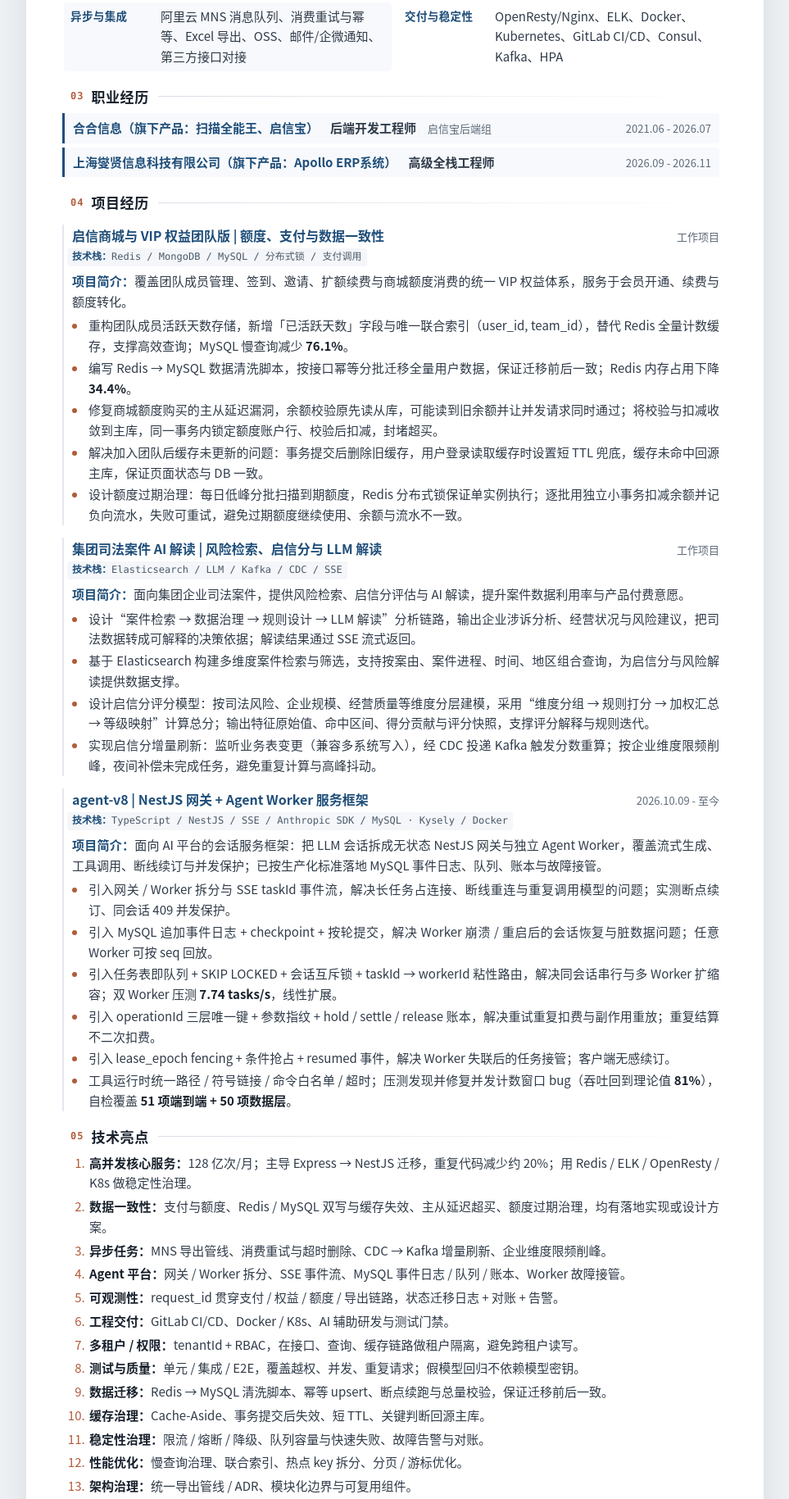
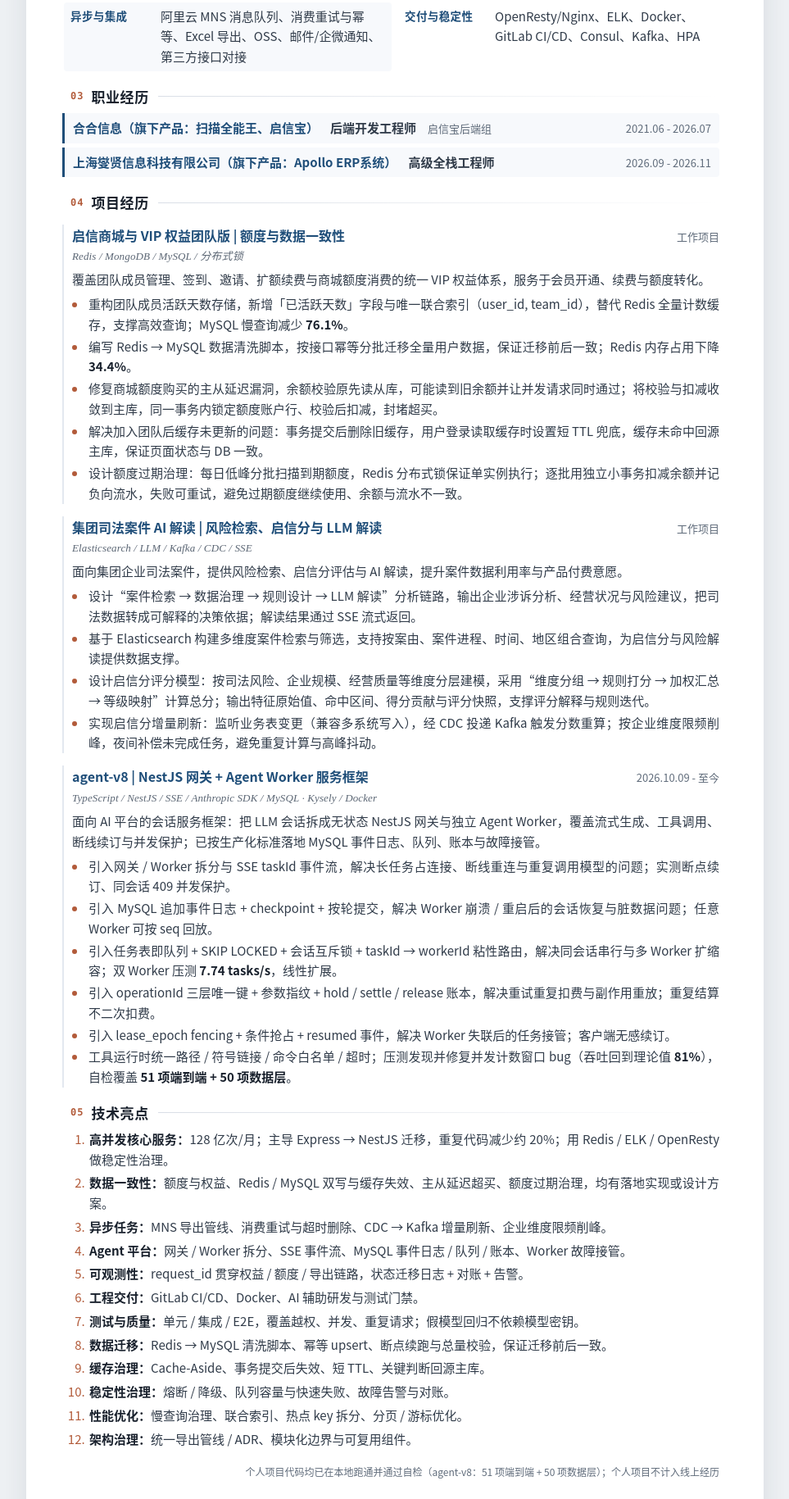
Before and after one commit to YWJL/About, a plain HTML site: page index.html in a window 1280 px wide. Shown: the part 636-2465 px from the top of the page at 82% size, without its empty margins (158-1121 px from the left). Drawn offline with Linux system fonts and the light colour scheme.

Commit message:
简历：移除支付/RBAC/K8s/鉴权限流，技术栈与简介改为斜体衬线样式

```diff
--- a/index.html
+++ b/index.html
@@ -49,7 +49,7 @@
         </div>
         <div class="skill-row">
           <dt>Node.js 后端</dt>
-          <dd>Node.js、TypeScript、NestJS、Express、REST、gRPC、DTO/Zod/class-validator、鉴权限流、统一异常与响应封装、SSE</dd>
+          <dd>Node.js、TypeScript、NestJS、Express、REST、gRPC、DTO/Zod/class-validator、统一异常与响应封装、SSE</dd>
         </div>
         <div class="skill-row">
           <dt>任务与事件流</dt>
@@ -65,7 +65,7 @@
         </div>
         <div class="skill-row">
           <dt>交付与稳定性</dt>
-          <dd>OpenResty/Nginx、ELK、Docker、Kubernetes、GitLab CI/CD、Consul、Kafka、HPA</dd>
+          <dd>OpenResty/Nginx、ELK、Docker、GitLab CI/CD、Consul、Kafka、HPA</dd>
         </div>
       </dl>
     </section>
@@ -91,11 +91,11 @@
 
       <article class="project">
         <div class="entry-head">
-          <h3 class="entry-title">启信商城与 VIP 权益团队版 | 额度、支付与数据一致性</h3>
+          <h3 class="entry-title">启信商城与 VIP 权益团队版 | 额度与数据一致性</h3>
           <span class="entry-date">工作项目</span>
         </div>
-        <p class="proj-line"><strong>技术栈：</strong>Redis / MongoDB / MySQL / 分布式锁 / 支付调用</p>
-        <p class="proj-line"><strong>项目简介：</strong>覆盖团队成员管理、签到、邀请、扩额续费与商城额度消费的统一 VIP 权益体系，服务于会员开通、续费与额度转化。</p>
+        <p class="proj-line">Redis / MongoDB / MySQL / 分布式锁</p>
+        <p class="proj-line">覆盖团队成员管理、签到、邀请、扩额续费与商城额度消费的统一 VIP 权益体系，服务于会员开通、续费与额度转化。</p>
         <ul class="bullets compact">
           <li>重构团队成员活跃天数存储，新增「已活跃天数」字段与唯一联合索引（user_id, team_id），替代 Redis 全量计数缓存，支撑高效查询；MySQL 慢查询减少 <strong>76.1%</strong>。</li>
           <li>编写 Redis → MySQL 数据清洗脚本，按接口幂等分批迁移全量用户数据，保证迁移前后一致；Redis 内存占用下降 <strong>34.4%</strong>。</li>
@@ -112,8 +112,8 @@
           <h3 class="entry-title">集团司法案件 AI 解读 | 风险检索、启信分与 LLM 解读</h3>
           <span class="entry-date">工作项目</span>
         </div>
-        <p class="proj-line"><strong>技术栈：</strong>Elasticsearch / LLM / Kafka / CDC / SSE</p>
-        <p class="proj-line"><strong>项目简介：</strong>面向集团企业司法案件，提供风险检索、启信分评估与 AI 解读，提升案件数据利用率与产品付费意愿。</p>
+        <p class="proj-line">Elasticsearch / LLM / Kafka / CDC / SSE</p>
+        <p class="proj-line">面向集团企业司法案件，提供风险检索、启信分评估与 AI 解读，提升案件数据利用率与产品付费意愿。</p>
         <ul class="bullets compact">
           <li>设计“案件检索 → 数据治理 → 规则设计 → LLM 解读”分析链路，输出企业涉诉分析、经营状况与风险建议，把司法数据转成可解释的决策依据；解读结果通过 SSE 流式返回。</li>
           <li>基于 Elasticsearch 构建多维度案件检索与筛选，支持按案由、案件进程、时间、地区组合查询，为启信分与风险解读提供数据支撑。</li>
@@ -127,8 +127,8 @@
           <h3 class="entry-title">agent-v8 | NestJS 网关 + Agent Worker 服务框架</h3>
           <span class="entry-date">2026.10.09 - 至今</span>
         </div>
-        <p class="proj-line"><strong>技术栈：</strong>TypeScript / NestJS / SSE / Anthropic SDK / MySQL · Kysely / Docker</p>
-        <p class="proj-line"><strong>项目简介：</strong>面向 AI 平台的会话服务框架：把 LLM 会话拆成无状态 NestJS 网关与独立 Agent Worker，覆盖流式生成、工具调用、断线续订与并发保护；已按生产化标准落地 MySQL 事件日志、队列、账本与故障接管。</p>
+        <p class="proj-line">TypeScript / NestJS / SSE / Anthropic SDK / MySQL · Kysely / Docker</p>
+        <p class="proj-line">面向 AI 平台的会话服务框架：把 LLM 会话拆成无状态 NestJS 网关与独立 Agent Worker，覆盖流式生成、工具调用、断线续订与并发保护；已按生产化标准落地 MySQL 事件日志、队列、账本与故障接管。</p>
         <ul class="bullets compact">
           <li>引入网关 / Worker 拆分与 SSE taskId 事件流，解决长任务占连接、断线重连与重复调用模型的问题；实测断点续订、同会话 409 并发保护。</li>
           <li>引入 MySQL 追加事件日志 + checkpoint + 按轮提交，解决 Worker 崩溃 / 重启后的会话恢复与脏数据问题；任意 Worker 可按 seq 回放。</li>
@@ -143,17 +143,16 @@
     <section class="section">
       <h2>技术亮点</h2>
       <ol class="bullets">
-        <li><strong>高并发核心服务：</strong>128 亿次/月；主导 Express → NestJS 迁移，重复代码减少约 20%；用 Redis / ELK / OpenResty / K8s 做稳定性治理。</li>
-        <li><strong>数据一致性：</strong>支付与额度、Redis / MySQL 双写与缓存失效、主从延迟超买、额度过期治理，均有落地实现或设计方案。</li>
+        <li><strong>高并发核心服务：</strong>128 亿次/月；主导 Express → NestJS 迁移，重复代码减少约 20%；用 Redis / ELK / OpenResty 做稳定性治理。</li>
+        <li><strong>数据一致性：</strong>额度与权益、Redis / MySQL 双写与缓存失效、主从延迟超买、额度过期治理，均有落地实现或设计方案。</li>
         <li><strong>异步任务：</strong>MNS 导出管线、消费重试与超时删除、CDC → Kafka 增量刷新、企业维度限频削峰。</li>
         <li><strong>Agent 平台：</strong>网关 / Worker 拆分、SSE 事件流、MySQL 事件日志 / 队列 / 账本、Worker 故障接管。</li>
-        <li><strong>可观测性：</strong>request_id 贯穿支付 / 权益 / 额度 / 导出链路，状态迁移日志 + 对账 + 告警。</li>
-        <li><strong>工程交付：</strong>GitLab CI/CD、Docker / K8s、AI 辅助研发与测试门禁。</li>
-        <li><strong>多租户 / 权限：</strong>tenantId + RBAC，在接口、查询、缓存链路做租户隔离，避免跨租户读写。</li>
+        <li><strong>可观测性：</strong>request_id 贯穿权益 / 额度 / 导出链路，状态迁移日志 + 对账 + 告警。</li>
+        <li><strong>工程交付：</strong>GitLab CI/CD、Docker、AI 辅助研发与测试门禁。</li>
         <li><strong>测试与质量：</strong>单元 / 集成 / E2E，覆盖越权、并发、重复请求；假模型回归不依赖模型密钥。</li>
         <li><strong>数据迁移：</strong>Redis → MySQL 清洗脚本、幂等 upsert、断点续跑与总量校验，保证迁移前后一致。</li>
         <li><strong>缓存治理：</strong>Cache-Aside、事务提交后失效、短 TTL、关键判断回源主库。</li>
-        <li><strong>稳定性治理：</strong>限流 / 熔断 / 降级、队列容量与快速失败、故障告警与对账。</li>
+        <li><strong>稳定性治理：</strong>熔断 / 降级、队列容量与快速失败、故障告警与对账。</li>
         <li><strong>性能优化：</strong>慢查询治理、联合索引、热点 key 拆分、分页 / 游标优化。</li>
         <li><strong>架构治理：</strong>统一导出管线 / ADR、模块化边界与可复用组件。</li>
       </ol>
--- a/resume.css
+++ b/resume.css
@@ -354,14 +354,14 @@ ol.bullets {
 }
 
 .entry-head + .proj-line {
-  width: fit-content;
-  margin: 3px 0 0 -6px;
-  padding: 1px 6px;
-  border-radius: 3px;
-  background: #f4f6f9;
-  color: #4c5a6a;
-  font-family: var(--mono);
-  font-size: 12px;
+  margin: 2px 0 0;
+  padding: 0;
+  background: none;
+  color: #5b6674;
+  font-family: "Times New Roman", "Songti SC", "SimSun", serif;
+  font-size: 13px;
+  font-style: italic;
+  letter-spacing: 0.01em;
 }
 
 .proj-line strong {
@@ -704,10 +704,10 @@ strong {
   }
 
   .entry-head + .proj-line {
-    margin: 2px 0 0 -5px;
-    padding: 0 5px;
-    font-size: 8.4pt;
-    line-height: 1.35;
+    margin: 2px 0 0;
+    padding: 0;
+    font-size: 9.2pt;
+    line-height: 1.3;
   }
 
   .bullets li {
@@ -733,7 +733,7 @@ strong {
 
   body.backend {
     font-size: 9.75pt;
-    line-height: 1.47;
+    line-height: 1.50;
   }
 
   .career {
```
Also changed, not shown: 1 other file.
